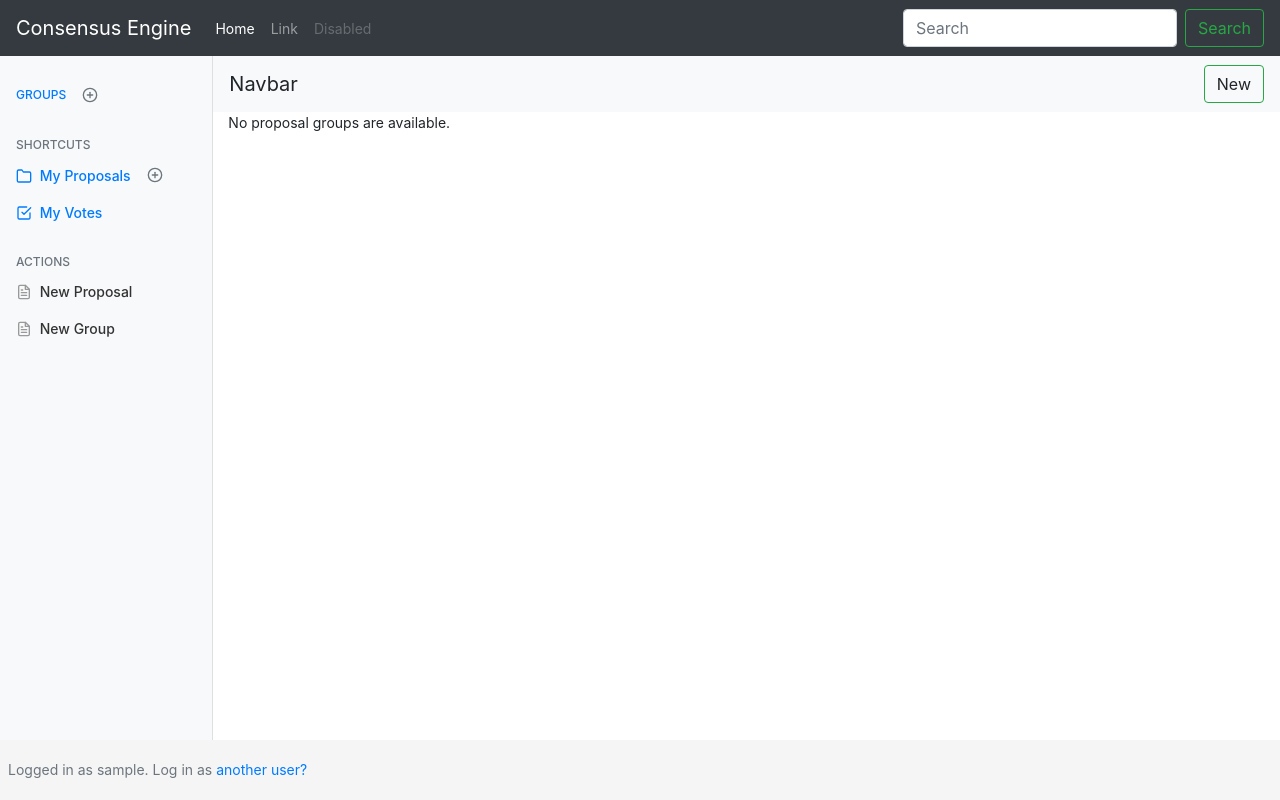
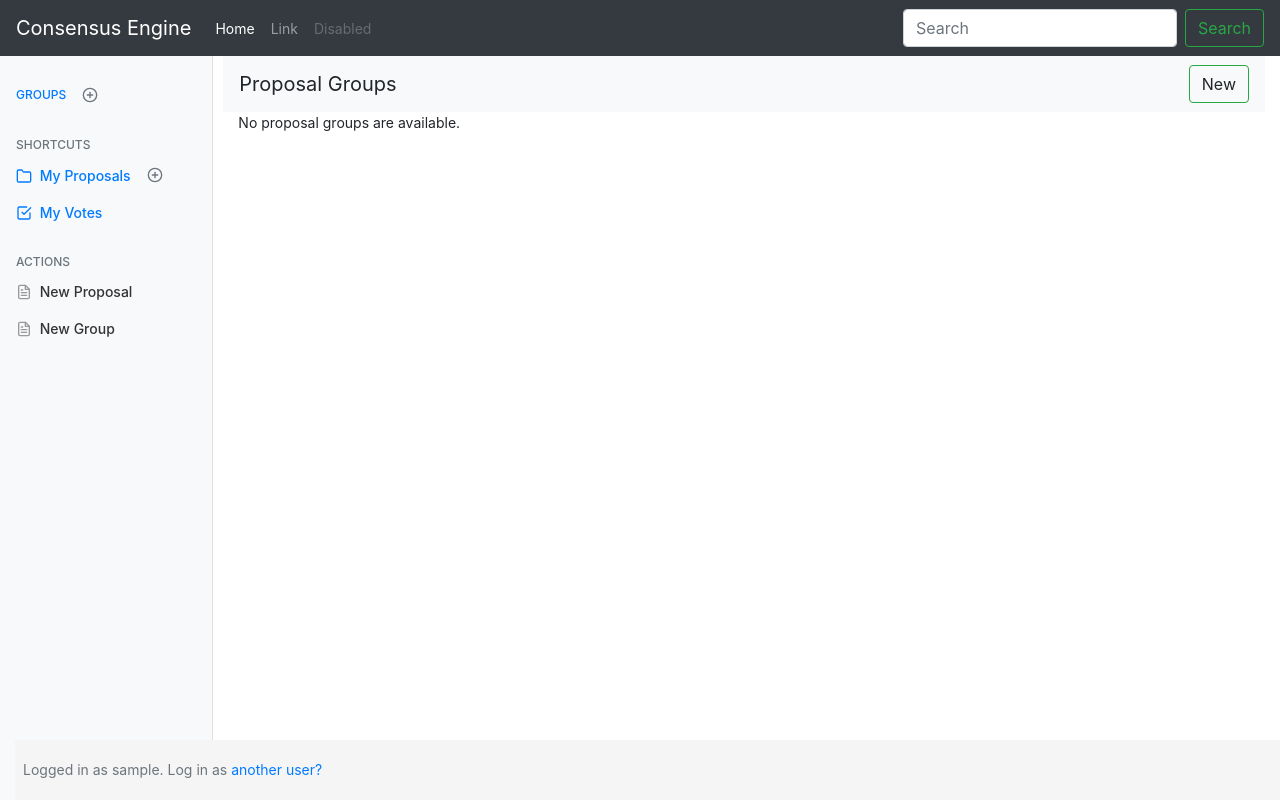
Before and after one commit to jonsaunders-git/consensus_engine, a Django app: page /consensus/proposalgroups/ in a window 1280 px wide. Run offline with Django 3.2, Linux system fonts and the light colour scheme; the visitor is signed in with stand-in values (Sample User, id 1); data that the repository does not hold is empty; some libraries are stand-ins or nearby versions.

Commit message:
Madse base layout specific to logged in users

```diff
--- a/consensus_engine/templates/consensus_engine/base_userlayout.html
+++ b/consensus_engine/templates/consensus_engine/base_userlayout.html
@@ -1,6 +1,16 @@
 {% extends "base.html" %}
 {% load proposaltags %}
 
+
+{% block app_page %}
+
+<div class="container-fluid">
+
+<div class="row">
+
+  <div class="col-md-2">
+    <nav class="col-md-2 d-none d-md-block bg-light sidebar">
+      <div class="sidebar-sticky">
         {% block page_nav %}
 
 
@@ -49,3 +59,23 @@
             {% endblock %}
           </ul>
         {% endblock %}
+
+      </div>
+    </nav>
+  </div>
+
+  <div class="col px-0">
+    <main role="main" class="">
+          <div class="container-fluid px-0">
+            {% block toolbar %}{% endblock %}
+          </div>
+          <div class="container-fluid">
+          {% block page_content %}
+          {% endblock %}
+        </div>
+    </main>
+  </div>
+
+</div>
+
+{% endblock %}
--- a/consensus_engine/templates/consensus_engine/list_proposal_groups.html
+++ b/consensus_engine/templates/consensus_engine/list_proposal_groups.html
@@ -20,7 +20,7 @@
 
 {% block toolbar %}
 <nav class="navbar navbar-light bg-light justify-content-between">
-  <a class="navbar-brand">Navbar</a>
+  <a class="navbar-brand">Proposal Groups</a>
   <a class="btn btn-outline-success my-2 my-sm-0">New</a>
 </nav>
 {% endblock %}
--- a/devsite/templates/base.html
+++ b/devsite/templates/base.html
@@ -46,20 +46,10 @@
           </nav>
         </header>
 
-        <!-- Begin page content -->
-
         <div class="container-fluid">
 
-        <div class="row">
-
-          <div class="col-md-2">
-            <nav class="col-md-2 d-none d-md-block bg-light sidebar">
-              <div class="sidebar-sticky">
-                  {% block page_nav %}{% endblock %}
-              </div>
-            </nav>
-          </div>
-
+        <!-- Begin page content -->
+        {% block app_page %}
         <div class="col px-0">
           <main role="main" class="">
                 <div class="container-fluid px-0">
@@ -71,13 +61,15 @@
               </div>
           </main>
         </div>
-
-        </div>
-
+        {% endblock %}
 
         <div class="row justify-content-start">
           <footer class="footer">
+            {% if user.get_username != '' %}
               <span class="text-muted ml-2">Logged in as {{ user.get_username }}. Log in as <a href="{% url 'logout'%}?next={{request.path}}">another user?</a></span>
+            {% else %}
+              <span class="text-muted ml-2">Please log in.</span>
+            {% endif %}
           </footer>
         </div>
 
```
Lines whose indentation alone changed are shown as unchanged.
